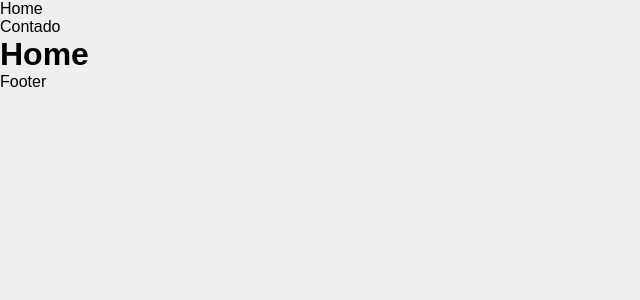
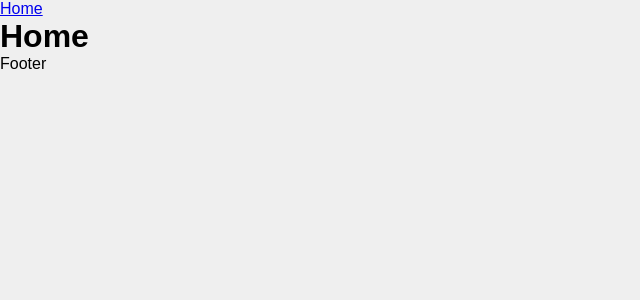
Before and after one commit to Emanuelsyngles/Orcamento-projeto-React, a React (Create React App) app in the folder projeto/: page / in a window 1280 px wide. Shown: the top 300 px of the page, without its empty margins (0-640 px from the left). Built offline with nearby package versions, Linux system fonts and the light colour scheme; a web font is replaced by a local one.

Commit message:
Adicionando os links

```diff
--- a/projeto/src/App.js
+++ b/projeto/src/App.js
@@ -1,13 +1,14 @@
 import {BrowserRouter as Router, Routes, Route, Link} from 'react-router-dom'
 import Home from './components/pages/Home';
 import Company from './components/pages/Company';
+import Contact from './components/pages/Contact';
+import Newproject from './components/pages/Newproject';
 
 function App() {
   return (
     <Router>
       <ul>
-        <li>Home</li>
-        <li>Contado</li>
+        <Link to="/">Home</Link>
       </ul>
       <Routes>
         <Route path="/" element={<Home/>}></Route>
--- /dev/null
+++ b/projeto/src/components/pages/Newproject.js
@@ -0,0 +1,6 @@
+function Newproject() {
+    return (
+        <h1>Newproject</h1>
+    )
+}
+export default Newproject
```
